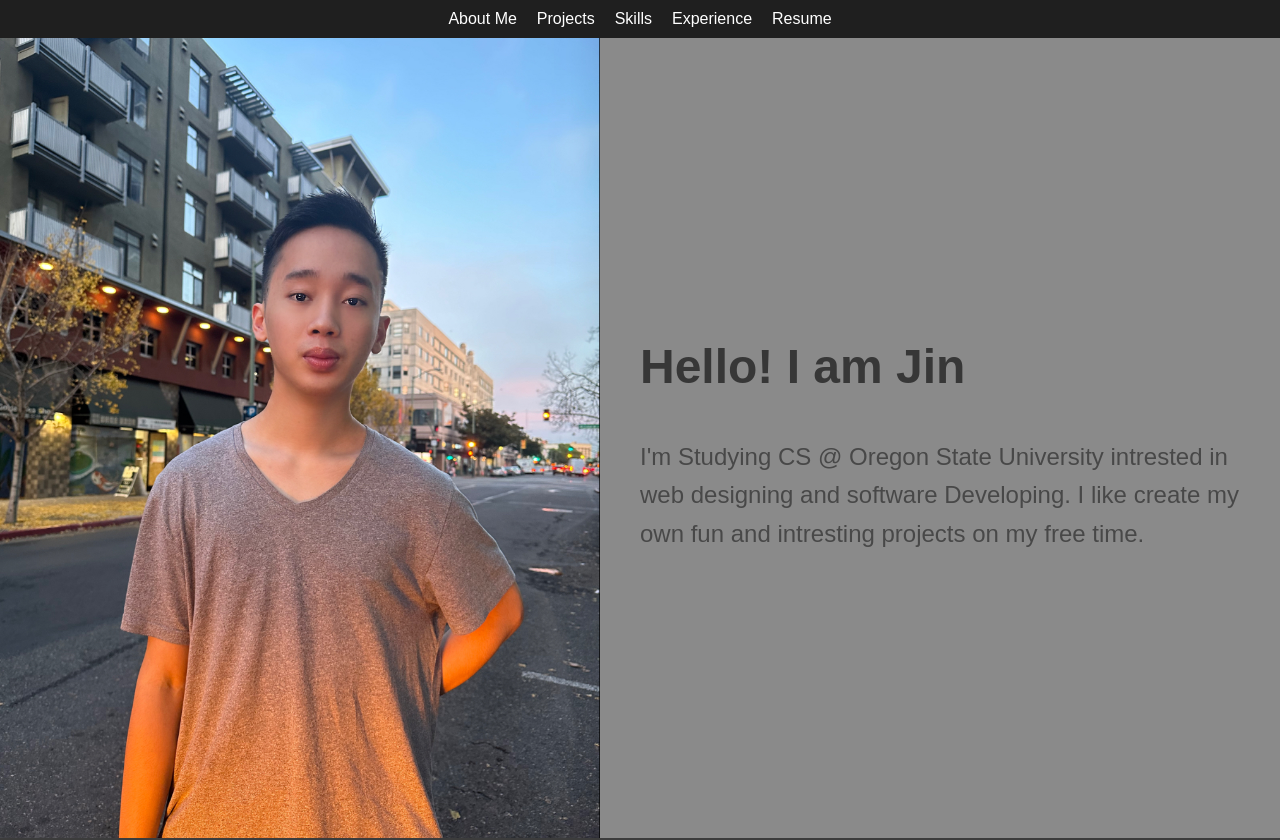
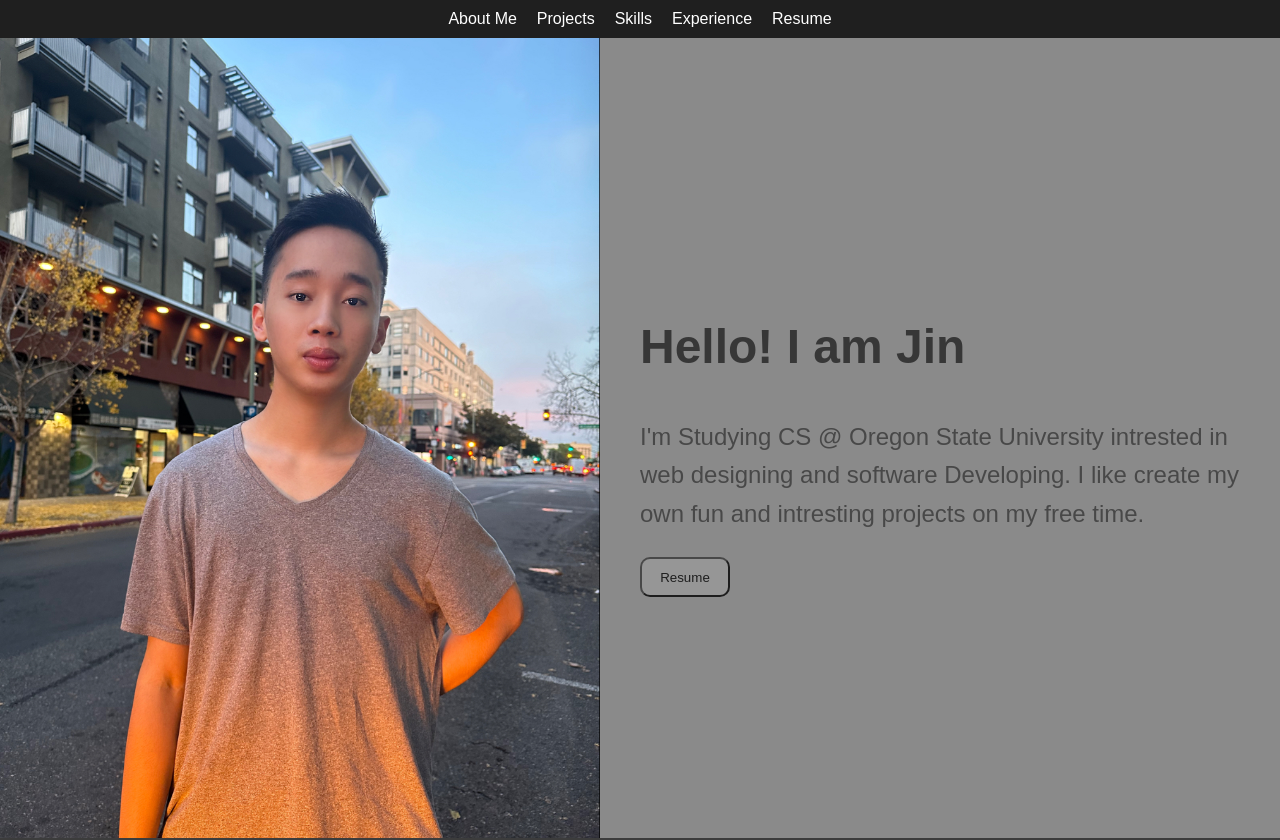
Before and after one commit to Jinzeld/Jinzeld.github.io, a React (Create React App) app: page / in a window 1280 px wide. Shown: the top 840 px of the page. Built offline with nearby package versions, Linux system fonts and the light colour scheme.

Commit message:
Added a resume button on main page

```diff
--- a/src/App.js
+++ b/src/App.js
@@ -33,7 +33,7 @@
           <li onClick={() => scrollToSection(projectsRef)}>Projects</li>
           <li onClick={() => scrollToSection(skillsRef)}>Skills</li>
           <li onClick={() => scrollToSection(experienceRef)}>Experience</li>
-          <li onClick={redirectToResume}>Resume</li> {/* Redirect to resume link */}
+          <li onClick={redirectToResume}>Resume</li>
         </ul>
       </nav>
 
--- a/src/components/Intro.css
+++ b/src/components/Intro.css
@@ -38,6 +38,17 @@
     color: #555;
   }
 
+  .resumeButton{
+    height: 40px;
+    width: 90px;
+    border-radius: 10px;
+  }
+
+  .resumeButton:hover{
+    color: aqua;
+    background-color: #555;
+  }
+
   /* Responsive Design */
   @media (max-width: 768px) {
     .intro-section {
--- a/src/components/Intro.js
+++ b/src/components/Intro.js
@@ -3,6 +3,11 @@
 import "./intro.css";
 
 const Intro = () => {
+
+    // Function to redirect to the resume link
+    const redirectToResume = () => {
+    window.location.href = "https://jinzeld.github.io/public/pdf/Jinhui_resume_2025.pdf";
+};
   return (
     <section id="intro" className="intro-section">
       {/* Image on the left */}
@@ -18,7 +23,10 @@
           and software Developing. I like create my own fun and intresting projects
           on my free time.
         </p>
+
+        <button className="resumeButton" onClick={redirectToResume}>Resume</button>
       </div>
+
     </section>
   );
 };
```
Also changed, not shown: 1 other file (tests, documents, lock files or other folders).
